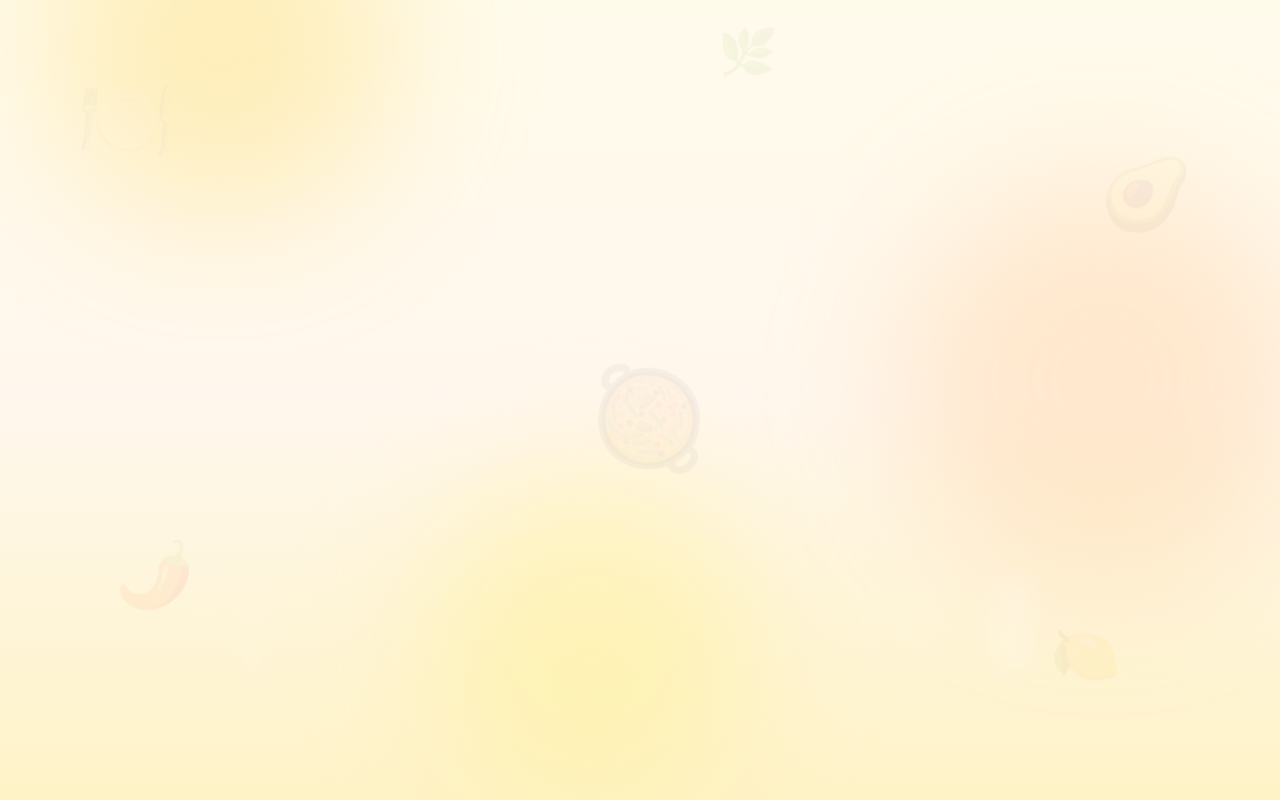
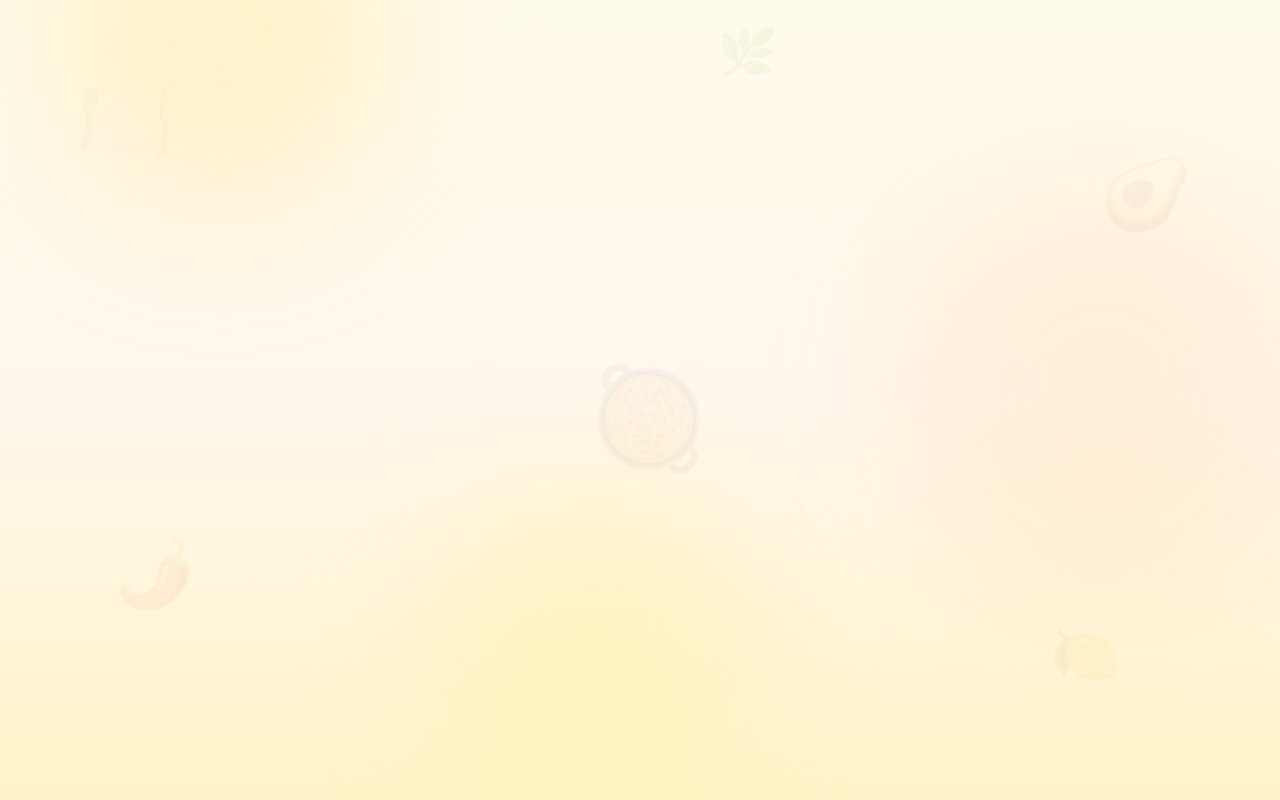
Before and after one commit to Litoplas9090/saborweb, a React (Vite) app: page / in a window 1280 px wide. Built offline with nearby package versions, Linux system fonts and the light colour scheme; no server answers.

Commit message:
fix(ui): se elimina el vapor del fondo y se suaviza el bokeh para legibilidad en todos los módulos

```diff
--- a/src/components/ui/Backdrop.jsx
+++ b/src/components/ui/Backdrop.jsx
@@ -37,28 +37,18 @@ export default function Backdrop({ variant = 'warm' }) {
       aria-hidden
       className="pointer-events-none absolute inset-0 overflow-hidden bg-gradient-to-b from-amber-50 via-orange-50 to-amber-100"
     >
-      {/* bokeh cálido en deriva lenta */}
-      <div className="sw-drift absolute -top-24 left-8 h-80 w-80 rounded-full bg-amber-300/30 blur-3xl" />
-      <div className="sw-drift-slow absolute right-0 top-1/4 h-96 w-96 rounded-full bg-orange-300/25 blur-3xl" />
+      {/* bokeh cálido en deriva lenta (baja opacidad: ambiente sin restar legibilidad) */}
+      <div className="sw-drift absolute -top-24 left-8 h-80 w-80 rounded-full bg-amber-300/20 blur-3xl" />
+      <div className="sw-drift-slow absolute right-0 top-1/4 h-96 w-96 rounded-full bg-orange-300/15 blur-3xl" />
       <div
-        className="sw-drift absolute bottom-0 left-1/3 h-80 w-80 rounded-full bg-yellow-200/40 blur-3xl"
+        className="sw-drift absolute bottom-0 left-1/3 h-80 w-80 rounded-full bg-yellow-200/25 blur-3xl"
         style={{ animationDelay: '-9s' }}
-      />
-      {/* vapor de cocina que asciende */}
-      <div className="sw-steam absolute bottom-16 left-[15%] h-24 w-6 rounded-full bg-white/60 blur-md" />
-      <div
-        className="sw-steam absolute bottom-24 left-[19%] h-28 w-5 rounded-full bg-white/50 blur-md"
-        style={{ animationDelay: '-3s' }}
-      />
-      <div
-        className="sw-steam absolute bottom-16 right-[20%] h-24 w-6 rounded-full bg-white/60 blur-md"
-        style={{ animationDelay: '-5s' }}
       />
       {/* ingredientes flotando (muy tenues) */}
       {FOOD_FLOATS.map((f) => (
         <span
           key={f.icon}
-          className="sw-float absolute select-none leading-none opacity-[0.06]"
+          className="sw-float absolute select-none leading-none opacity-[0.05]"
           style={{
             top: f.top,
             left: f.left,
--- a/src/index.css
+++ b/src/index.css
@@ -11,12 +11,6 @@
   0%, 100% { transform: translateY(0) rotate(-3deg); }
   50% { transform: translateY(-22px) rotate(5deg); }
 }
-@keyframes sw-steam {
-  0% { transform: translateY(0) scaleX(1); opacity: 0; }
-  25% { opacity: 0.5; }
-  100% { transform: translateY(-140px) scaleX(1.8); opacity: 0; }
-}
 .sw-drift { animation: sw-drift 16s ease-in-out infinite; }
 .sw-drift-slow { animation: sw-drift 24s ease-in-out infinite; }
 .sw-float { animation: sw-float 12s ease-in-out infinite; }
-.sw-steam { animation: sw-steam 8s ease-out infinite; }
```
